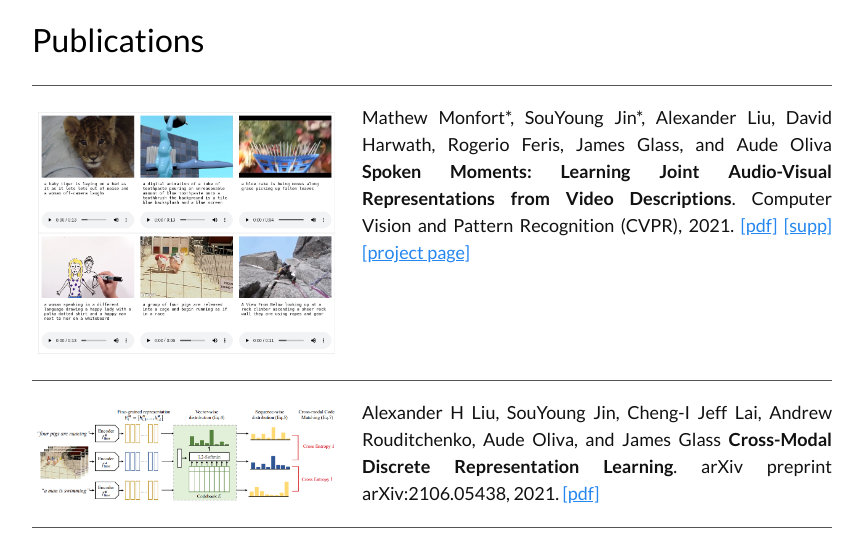
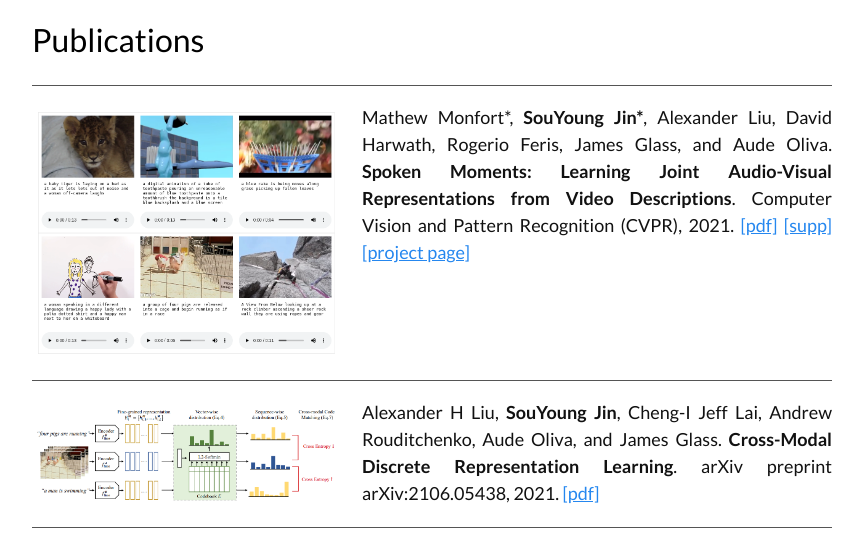
Before and after one commit to souyoungjin/souyoungjin.github.io, a Jekyll site: the page built from index.html, in a window 1280 px wide. Shown: the part 1033-1571 px from the top of the page, without its empty margins (208-1071 px from the left). Built offline with Jekyll 4.4.1, drawn with Linux system fonts in a browser that asks for light colours; the list of posts is cut into pages by our own code.

```diff
--- a/index.html
+++ b/index.html
@@ -31,7 +31,7 @@ layout: home-page
     <ul>
       <li>
         <img src="{{site.baseurl}}/assets/img/spoken_moments_teaser.png">
-        <p>Mathew Monfort*, SouYoung Jin*, Alexander Liu, David Harwath, Rogerio Feris, James Glass, and Aude Oliva <b>Spoken Moments: Learning Joint Audio-Visual Representations from Video Descriptions</b>. Computer Vision and Pattern Recognition (CVPR), 2021.
+        <p>Mathew Monfort*, <b>SouYoung Jin*</b>, Alexander Liu, David Harwath, Rogerio Feris, James Glass, and Aude Oliva. <b>Spoken Moments: Learning Joint Audio-Visual Representations from Video Descriptions</b>. Computer Vision and Pattern Recognition (CVPR), 2021.
         <a href="https://openaccess.thecvf.com/content/CVPR2021/papers/Monfort_Spoken_Moments_Learning_Joint_Audio-Visual_Representations_From_Video_Descriptions_CVPR_2021_paper.pdf" target="_blank">[pdf]</a>
         <a href="https://openaccess.thecvf.com/content/CVPR2021/supplemental/Monfort_Spoken_Moments_Learning_CVPR_2021_supplemental.pdf" target="_blank">[supp]</a>
         <a href="http://moments.csail.mit.edu/spoken.html" target="_blank">[project page]</a>
@@ -40,7 +40,7 @@ layout: home-page
 
       <li>
         <img src="{{site.baseurl}}/assets/img/CrossModalVQ_teaser.png">
-        <p>Alexander H Liu, SouYoung Jin, Cheng-I Jeff Lai, Andrew Rouditchenko, Aude Oliva, and James Glass <b>Cross-Modal Discrete Representation Learning</b>. arXiv preprint arXiv:2106.05438, 2021.
+        <p>Alexander H Liu, <b>SouYoung Jin</b>, Cheng-I Jeff Lai, Andrew Rouditchenko, Aude Oliva, and James Glass. <b>Cross-Modal Discrete Representation Learning</b>. arXiv preprint arXiv:2106.05438, 2021.
         <a href="https://arxiv.org/pdf/2106.05438.pdf" target="_blank">[pdf]</a>
         </p>
       </li>
```
